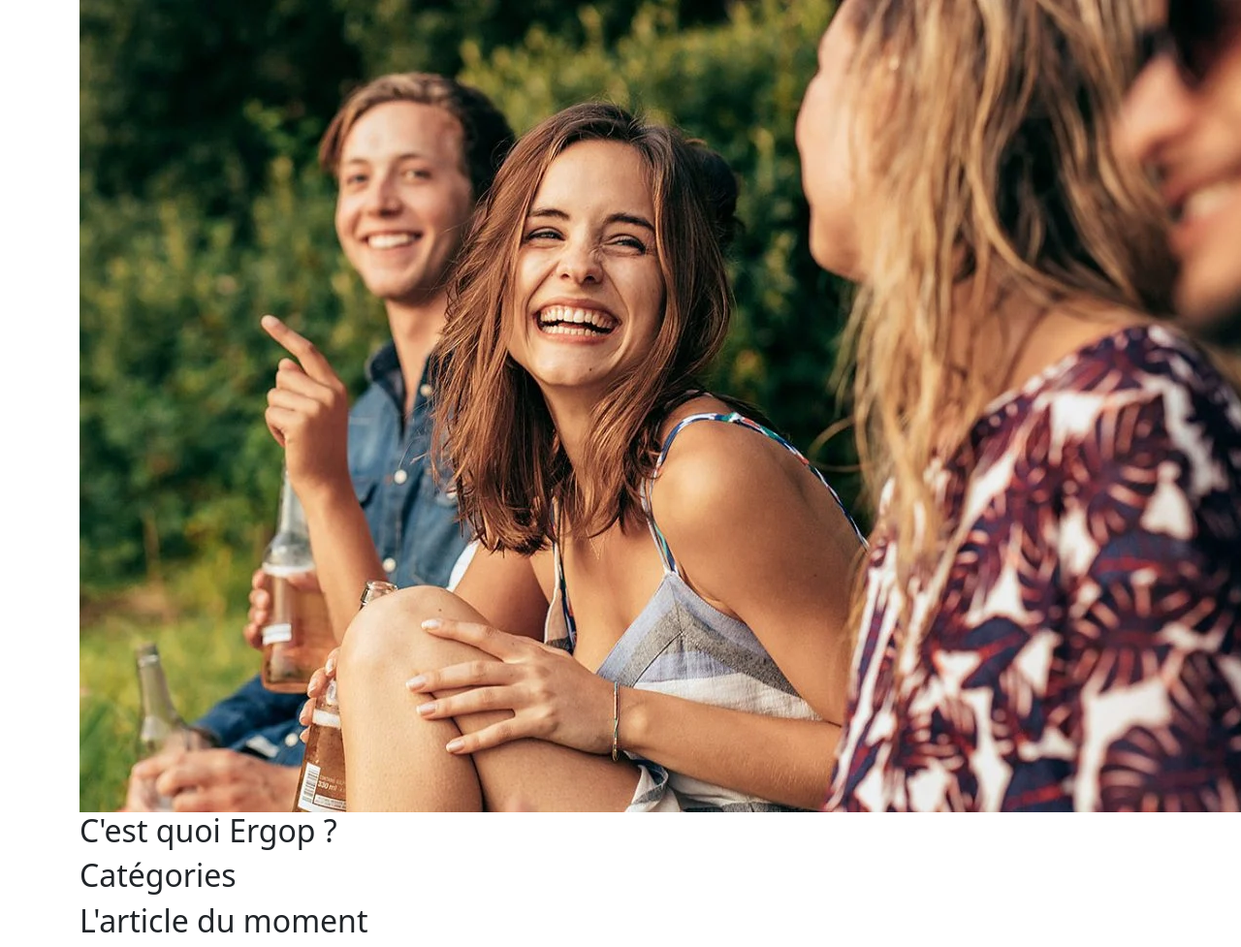
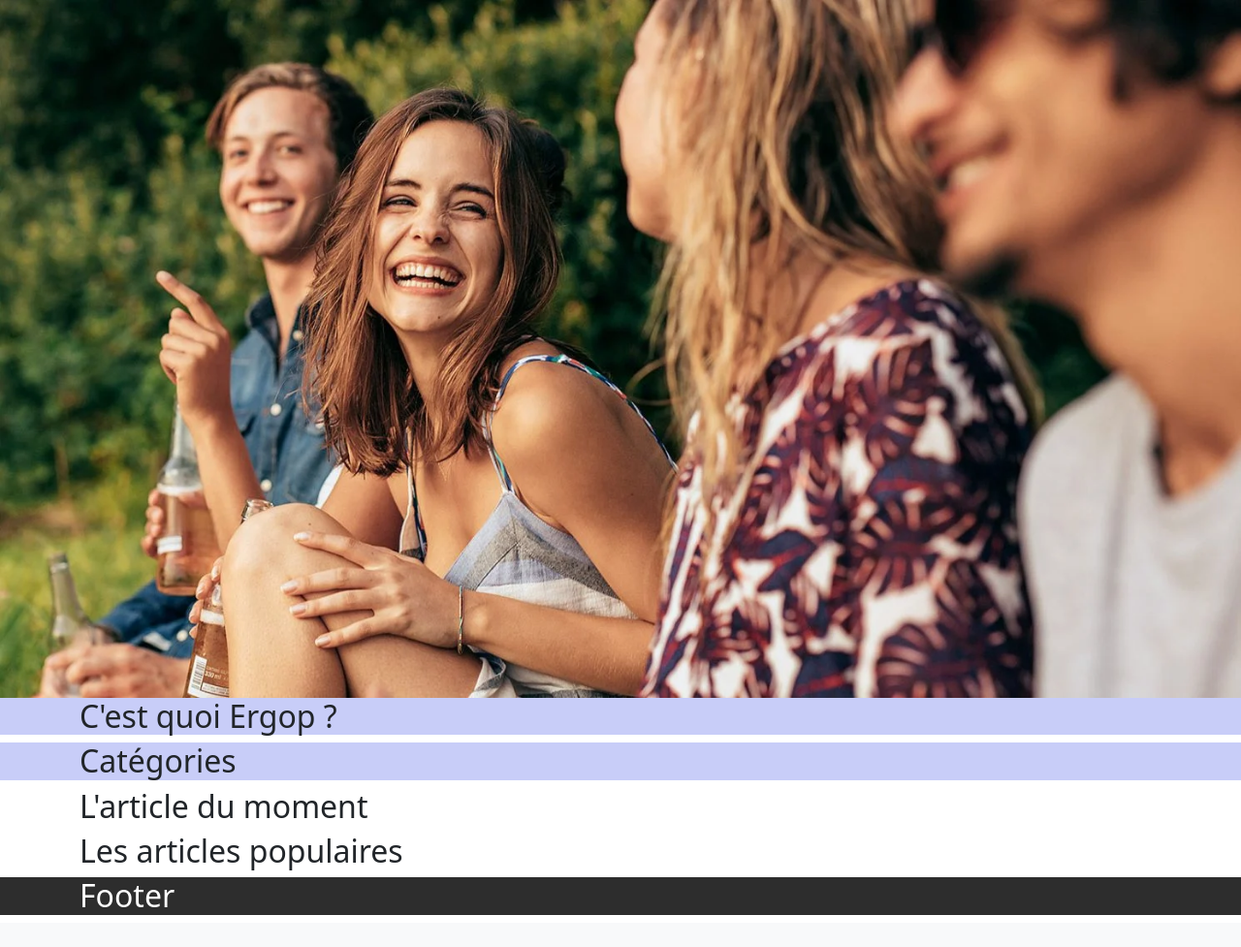
Before and after one commit to Haissan2842/Ergop-Code, a PHP site: page / in a window 1280 px wide; the page is wider, and only the part inside the window is pictured. Shown: the part 56-1033 px from the top of that part at 97% size. After the commit the page ends 1000 px from the top of that part, so only its background shows below. Run offline with PHP 8.4, Linux system fonts and the light colour scheme.

Commit message:
Second Commit

```diff
--- a/css/style.css
+++ b/css/style.css
@@ -1,3 +1,41 @@
+/* Par défault */
+
 body{
-    background-color: ;
+
 }
+
+footer {
+    background-color: #2D2D2D;
+    color: white;
+}
+
+/* Classes */
+
+.imagedebut {
+    display: flex;
+    width: 100%;
+}
+
+/* ID */
+
+#section1 {
+
+}
+
+#section2 {
+    background-color: #C8CDF8;
+}
+
+#section3 {
+    background-color: #C8CDF8;
+}
+
+#section4 {
+
+}
+
+#section5 {
+
+}
+
+/* Grilles CSS */
--- a/index.html
+++ b/index.html
@@ -46,22 +46,33 @@
 
 </head>
 <body>
+    <section id="section1">
+        <img src="Images/happy friends.png" class="imagedebut">
+    </section>
+    <section id="section2">
       <div class="container">
-      <section>
-          <img src="Images/happy friends.png">
+        <h2>C'est quoi Ergop ?</h2>
+      </div>
     </section>
-      <section>
-          <h2>C'est quoi Ergop ?</h2>
+    <section id="section3">
+      <div class="container">
+        <h2>Catégories</h2>
+      </div>
     </section>
-      <section>
-          <h2>Catégories</h2>
+    <section id="section4">
+      <div class="container">
+        <h2>L'article du moment</h2>
+      </div>
     </section>
-      <section>
-          <h2>L'article du moment</h2>
+    <section id="section5">
+      <div class="container">
+          <h2>Les articles populaires</h2>
+      </div>
     </section>
-      <section>
-
-      </section>
+    <footer>
+      <div class="container">
+        <h2>Footer</h2>
       </div>
+    </footer>
 </body>
 </html>
```
Lines whose indentation alone changed are shown as unchanged.
